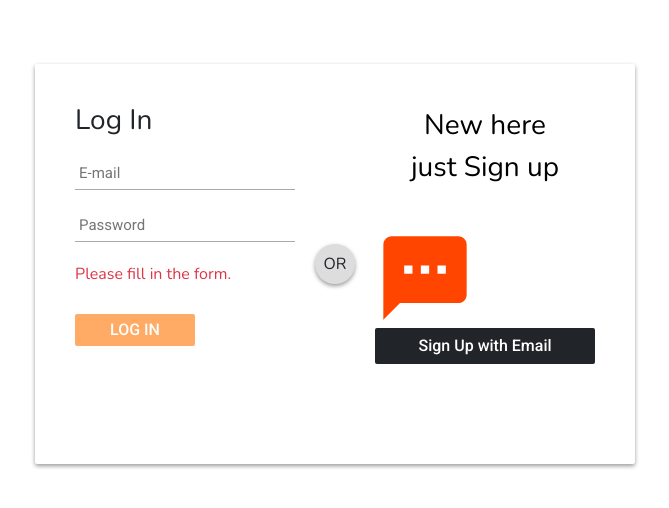
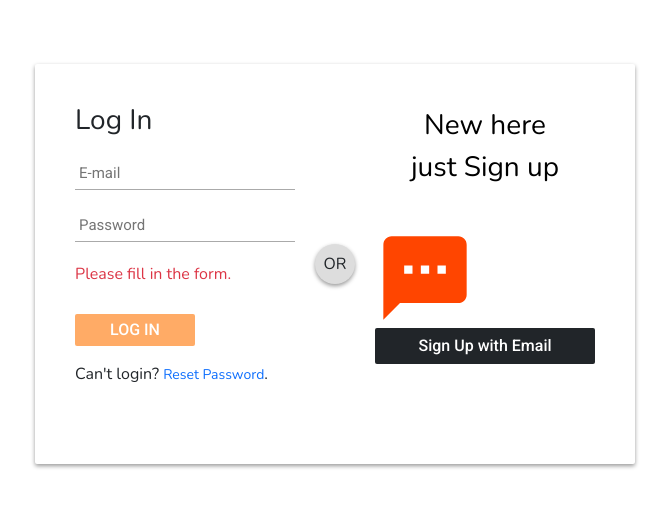
Before and after one commit to sajidmahamud835/sms-senderv2-client, a React (Create React App) app: page /login in a window 1280 px wide. Shown: the top 508 px of the page, without its empty margins (305-974 px from the left). Built offline with nearby package versions, Linux system fonts and the light colour scheme; no server answers.

Commit message:
adding reset password feature

```diff
--- a/src/Hooks/UseFirebase.js
+++ b/src/Hooks/UseFirebase.js
@@ -7,6 +7,7 @@ import {
   createUserWithEmailAndPassword,
   signInWithEmailAndPassword,
   updateProfile,
+  sendPasswordResetEmail,
 } from "firebase/auth";
 import { useEffect, useState } from "react";
 import { useNavigate } from "react-router-dom";
@@ -64,6 +65,17 @@ const UseFirebase = () => {
         setError(error.code);
       });
   };
+
+  const resetPassword = (email) => {
+    sendPasswordResetEmail(auth, email)
+      .then((result) => {
+        setError("");
+      }
+      ).catch((error) => {
+        setError(error.code);
+      }
+      );
+  }
 
   const logOut = () => {
     setLoading(true);
@@ -155,6 +167,7 @@ const UseFirebase = () => {
     registerByEmailPass,
     logInEmailPassword,
     isAdminLoading,
+    resetPassword,
   };
 };
 
--- a/src/pages/auth/LoginPage/LoginPage.js
+++ b/src/pages/auth/LoginPage/LoginPage.js
@@ -7,7 +7,7 @@ import './LoginPage.css';
 import useToken from '../../../Hooks/useToken';
 
 const LoginPage = () => {
-    const { handleGoogleSignIn, logInEmailPassword, registerByEmailPass, error, user } = UseFirebase();
+    const { handleGoogleSignIn, logInEmailPassword, registerByEmailPass, resetPassword, error, user } = UseFirebase();
 
     const [name, setName] = useState();
     const [email, setEmail] = useState();
@@ -120,6 +120,18 @@ const LoginPage = () => {
         }
 
     };
+    const handleResetPassword = async () => {
+        //confirmation box
+        const confirm = window.confirm("Are you sure you want to reset your password?");
+        if (confirm) {
+            if (email !== "" && email !== undefined) {
+                await resetPassword(email);
+                setShowError("Password reset email sent.");
+            } else {
+                setShowError("Please enter your email.");
+            }
+        }
+    };
     return (
         <div id='logInPage'>
             <div>
@@ -138,6 +150,9 @@ const LoginPage = () => {
                         }
                         {logBtn && (<input type="submit" name="signup_submit" value="Log in" disabled={disabled} onClick={handleLogIn} />)}
                         {regBtn && (<input type="submit" name="signup_submit" value="Registration" disabled={disabled} onClick={handleReg} />)}
+                        {/* forget password */}
+                        <p className='mt-3'>Can't login? <small onClick={handleResetPassword} className='text-primary' style={{ cursor: 'pointer' }}>Reset Password</small>.</p>
+
                     </div>
 
                     <div className="right">
@@ -154,7 +169,6 @@ const LoginPage = () => {
                     <div className="or">OR</div>
                 </div>
             </div>
-
         </div >
     );
 };
```
